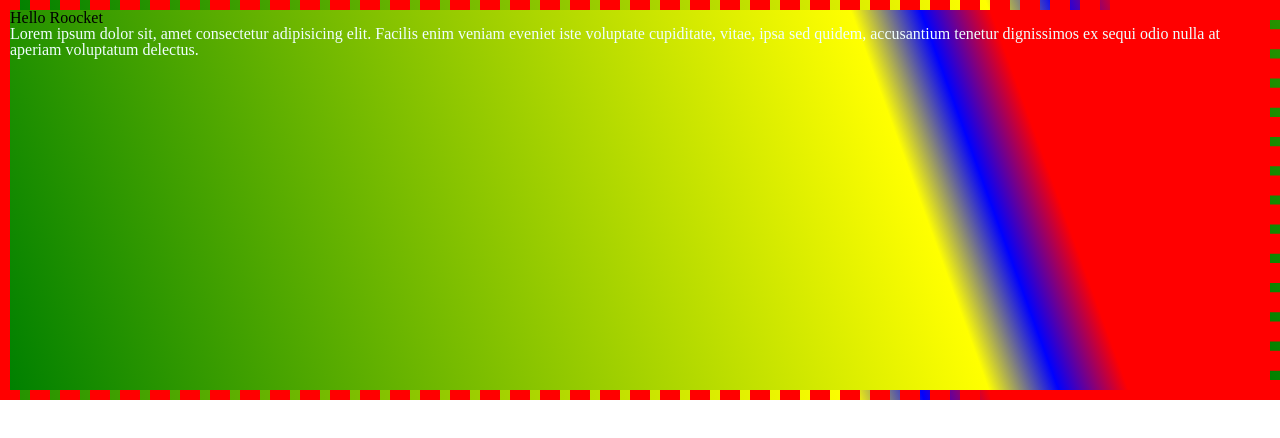
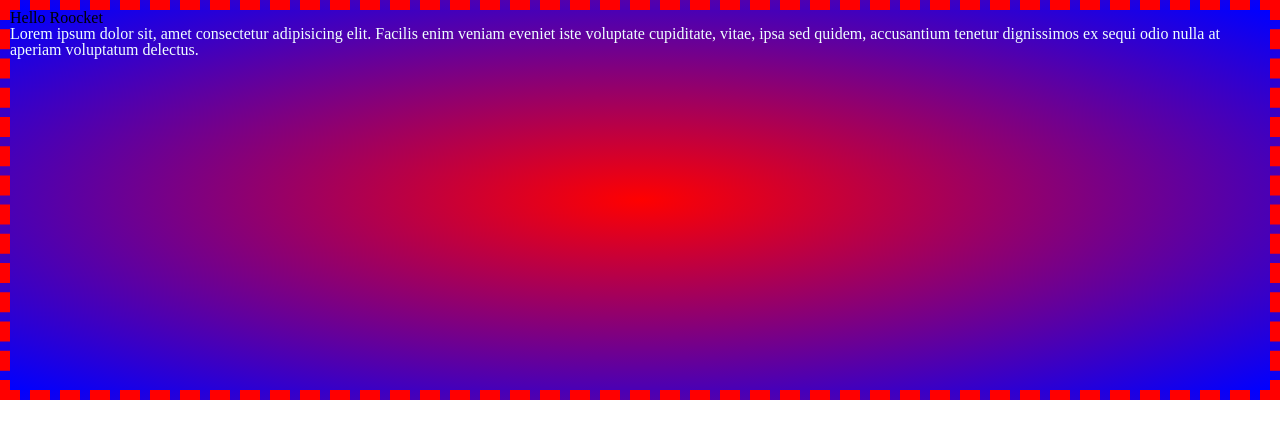
Before and after one commit to javadmohammadi36/css-rocket, a plain HTML site: page Css-Rocket/css-24/index.html in a window 1280 px wide. Drawn offline with Linux system fonts and the light colour scheme.

Commit message:
radial gradient

```diff
--- a/Css-Rocket/css-24/style.css
+++ b/Css-Rocket/css-24/style.css
@@ -14,7 +14,7 @@ header {
     background-origin: border-box;
     background-clip: content-box;
     background-attachment:fixed;
-    background: linear-gradient(250deg , red 20% , blue , yellow 30% , green);
+    background : radial-gradient(red , blue);
 
 }
 p {
```
